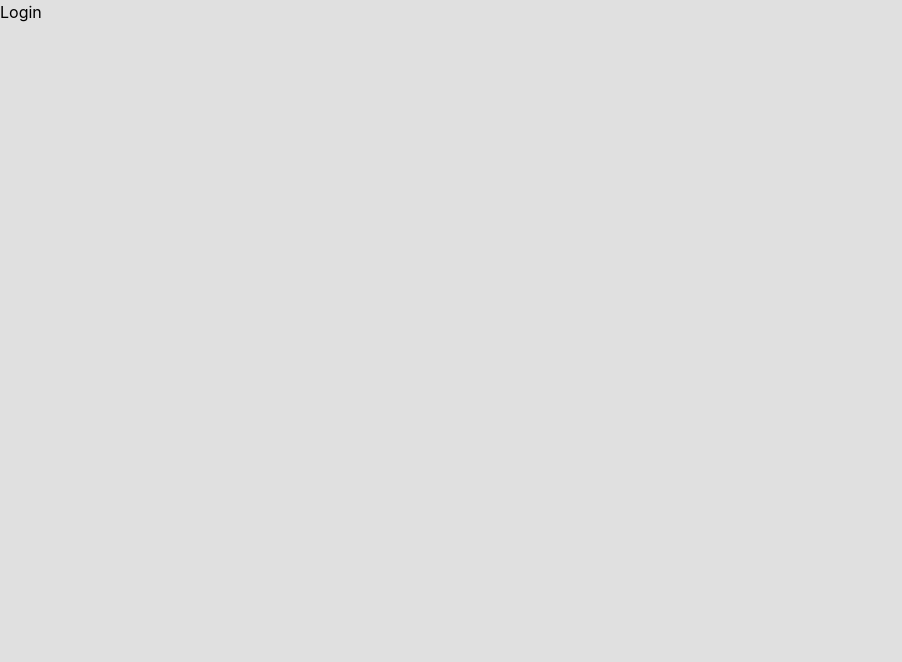
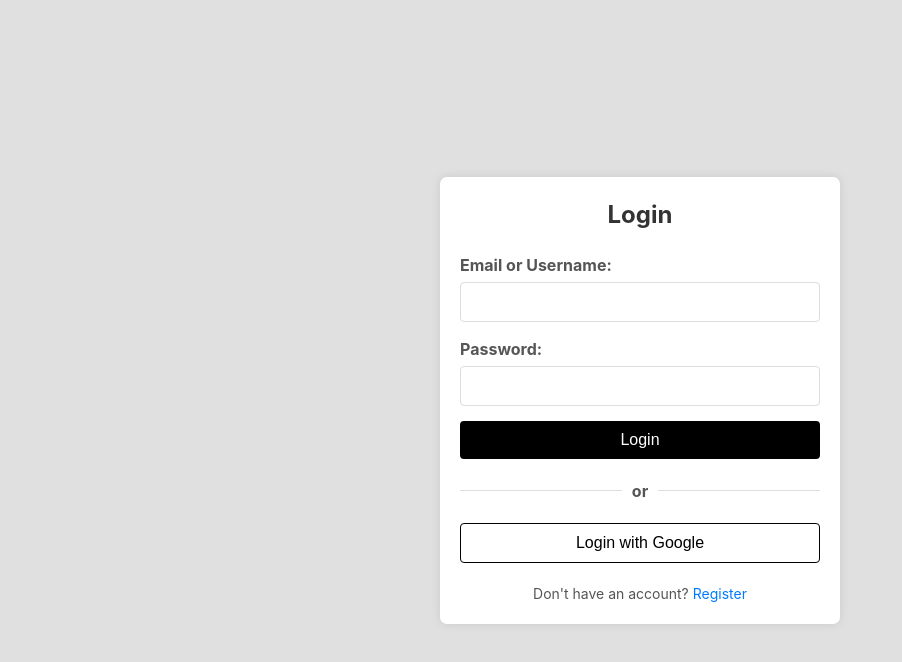
Before and after one commit to SayidMushtaQ/TodoMate-CLI, a React (Vite) app: page /login in a window 1280 px wide. Shown: the top 662 px of the page, without its empty margins (0-902 px from the left). Built offline with nearby package versions, Linux system fonts and the light colour scheme.

Commit message:
Add login - UI

```diff
--- a/src/pages/Login.tsx
+++ b/src/pages/Login.tsx
@@ -1,6 +1,88 @@
-import style from '../styles/login.modules.css'
-export default function Login() {
+import React, { useState, ChangeEvent, FormEvent } from "react";
+import styles from "../styles/login.module.css";
+import { Link } from "react-router-dom";
+
+const Login: React.FC = () => {
+  const [formData, setFormData] = useState({
+    userInput: "",
+    password: "",
+  });
+
+  const handleChange = (e: ChangeEvent<HTMLInputElement>) => {
+    setFormData({
+      ...formData,
+      [e.target.name]: e.target.value,
+    });
+  };
+
+  const handleSubmit = (e: FormEvent) => {
+    e.preventDefault();
+    console.log(formData);
+    // Handle form submission logic here
+  };
+
+  const handleGoogleLogin = () => {
+    // Handle Google OAuth here
+    console.log("Login with Google");
+    // Example: window.location.href = "YOUR_GOOGLE_AUTH_URL";
+  };
+
   return (
-    <div>Login</div>
-  )
-}
+    <div className={styles.loginContainer}>
+      <form className={styles.loginForm} onSubmit={handleSubmit}>
+        <h2 className={styles.heading}>Login</h2>
+
+        <div className={styles.formGroup}>
+          <label htmlFor="userInput">Email or Username:</label>
+          <input
+            type="text"
+            id="userInput"
+            name="userInput"
+            value={formData.userInput}
+            onChange={handleChange}
+            required
+          />
+        </div>
+
+        <div className={styles.formGroup}>
+          <label htmlFor="password">Password:</label>
+          <input
+            type="password"
+            id="password"
+            name="password"
+            value={formData.password}
+            onChange={handleChange}
+            required
+          />
+        </div>
+
+        <button type="submit" className={styles.submitButton}>
+          Login
+        </button>
+
+        <div className={styles.separator}>
+          <span className={styles.separatorLine}></span>
+          <span className={styles.separatorText}>or</span>
+          <span className={styles.separatorLine}></span>
+        </div>
+
+        <div className={styles.googleButtonContainer}>
+          <button
+            type="button"
+            className={styles.googleButton}
+            onClick={handleGoogleLogin}
+          >
+            Login with Google
+          </button>
+        </div>
+        <div className={styles.dontHaveAccount}>
+          <p>
+            Don&apos;t have an account? <Link to="/register" className={styles.registerLink}>Register</Link>
+          </p>
+        </div>
+      </form>
+    </div>
+  );
+};
+
+export default Login;
--- a/src/pages/Register.tsx
+++ b/src/pages/Register.tsx
@@ -1,5 +1,6 @@
 import React, { useState, ChangeEvent, FormEvent } from "react";
 import styles from "../styles/register.module.css";
+import { Link } from "react-router-dom";
 
 interface FormData {
   username: string;
@@ -119,6 +120,11 @@ const Register: React.FC = () => {
             Register with Google
           </button>
         </div>
+        <div className={styles.alreadyHaveAccount}>
+          <p>
+            Already have an account? <Link to="/login" className={styles.loginLink}>Login</Link>
+          </p>
+        </div>
       </form>
     </div>
   );
--- /dev/null
+++ b/src/styles/login.module.css
@@ -0,0 +1,117 @@
+.loginContainer {
+    display: flex;
+    justify-content: center;
+    align-items: center;
+    height: 100vh;
+    background-color: var(--secondary-background);
+  }
+
+  .loginForm {
+    background-color: var(--primary-background);
+    padding: 20px;
+    border-radius: var(--box-border-radius);
+    box-shadow: 0 0 10px rgba(0, 0, 0, 0.1);
+    width: 100%;
+    max-width: 400px;
+    margin-inline: 20px;
+  }
+
+  .heading {
+    margin-bottom: 20px;
+    font-size: 24px;
+    text-align: center;
+    color: #333;
+  }
+
+  .formGroup {
+    margin-bottom: 15px;
+  }
+
+  .formGroup label {
+    display: block;
+    margin-bottom: 5px;
+    font-weight: bold;
+    color: #555;
+  }
+
+  .formGroup input {
+    width: 100%;
+    padding: 10px;
+    border: 1px solid #ddd;
+    border-radius: 4px;
+    font-size: 16px;
+  }
+
+  .submitButton {
+    width: 100%;
+    padding: 10px;
+    color: #fff;
+    border: none;
+    border-radius: 4px;
+    font-size: 16px;
+    cursor: pointer;
+  }
+
+
+
+  .separator {
+    display: flex;
+    align-items: center;
+    margin: 20px 0;
+    text-align: center;
+  }
+
+  .separatorLine {
+    flex: 1;
+    height: 1px;
+    background-color: #ddd;
+  }
+
+  .separatorText {
+    margin: 0 10px;
+    color: #555;
+    font-weight: bold;
+  }
+
+  .googleButtonContainer {
+    display: flex;
+    justify-content: center;
+  }
+
+  .googleButton {
+    display: flex;
+    align-items: center;
+    justify-content: center;
+    width: 100%;
+    padding: 10px;
+    background-color: white;
+    color: black;
+    border: 1px solid black;
+    border-radius: 4px;
+    font-size: 16px;
+    cursor: pointer;
+    transition: background-color 0.3s ease;
+  }
+
+
+  .dontHaveAccount {
+    margin-top: 20px;
+    text-align: center;
+  }
+  .googleButton:hover{
+    background-color: rgb(240, 240, 240);
+  }
+  .dontHaveAccount p {
+    margin: 0;
+    font-size: 14px;
+    color: #555;
+  }
+
+  .dontHaveAccount .registerLink {
+    color: #007bff;
+    text-decoration: none;
+  }
+
+  .dontHaveAccount .registerLink:hover {
+    text-decoration: underline;
+  }
--- a/src/styles/register.module.css
+++ b/src/styles/register.module.css
@@ -103,3 +103,22 @@
 .googleButton:hover{
   background-color: rgb(240, 240, 240);
 }
+.alreadyHaveAccount {
+  margin-top: 20px;
+  text-align: center;
+}
+
+.alreadyHaveAccount p {
+  margin: 0;
+  font-size: 14px;
+  color: #555;
+}
+
+.loginLink {
+  color: #007bff;
+  text-decoration: none;
+}
+
+.loginLink:hover {
+  text-decoration: underline;
+}
```
Also changed, not shown: src/styles/login.modules.css (deleted).
